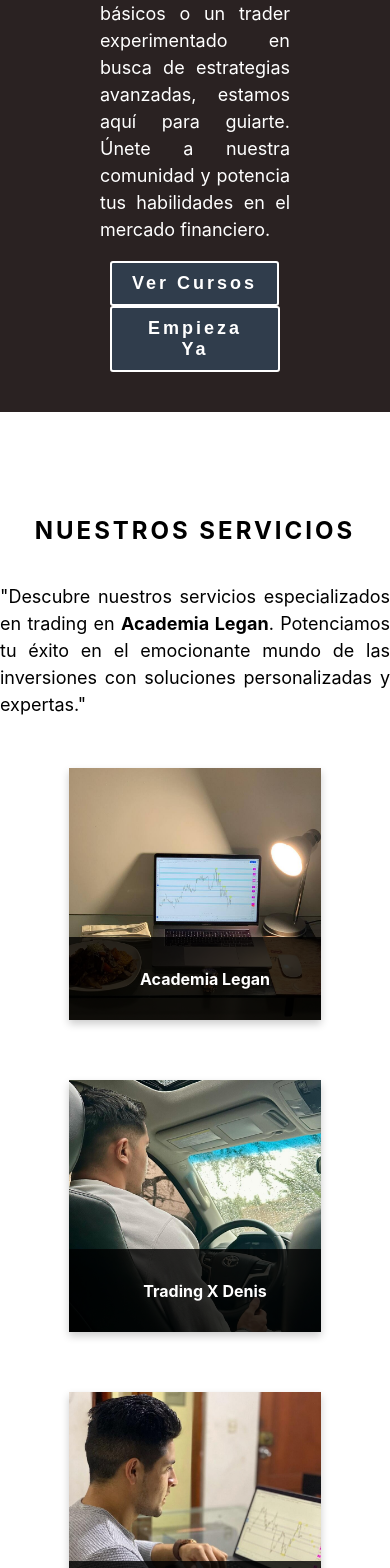
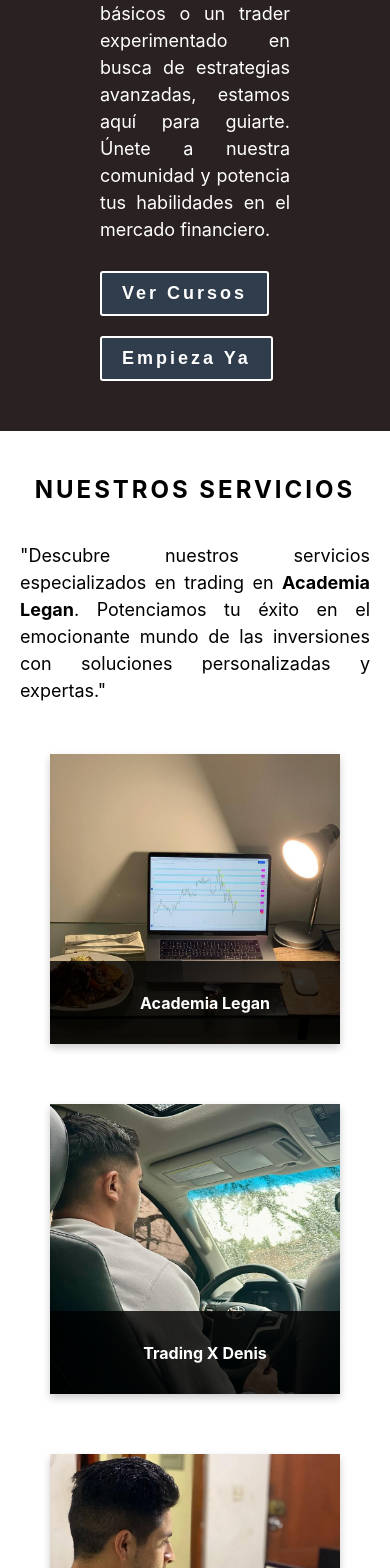
Before and after one commit to LUISFTEC/inmobiliariagutierrez, a React (Create React App) app: page /academia-legan/inicio in a window 390 px wide. Shown: the part 432-2000 px from the top of the page. Built offline with nearby package versions, Linux system fonts and the light colour scheme.

Commit message:
se corrigio responsivo en inicio y se corrgio la delete de  boton x

```diff
--- a/src/components/Inicio.js
+++ b/src/components/Inicio.js
@@ -131,7 +131,7 @@
 
             {/* Sección del carrusel */}
             <section className="slider-container">
-                <h2 className="titulo-especifico" >Ellos son algunos Alumnos Satisfechos</h2>
+                <h2 className="titulo-especifico" >Ellos son algunos de nuestros Alumnos:</h2>
                 <Slider {...settings}>
                     <div><img src="./assets/1.png" alt="Alumno 1" /></div>
                     <div><img src="./assets/2.png" alt="Alumno 2" /></div>
--- a/src/components/Navbar.js
+++ b/src/components/Navbar.js
@@ -27,6 +27,9 @@
         <li><Link to="/vip"><i className="fas fa-star"></i> VIP</Link></li>
         <li><Link to="/iniciar-sesion"><i className="fas fa-sign-in-alt"></i> Iniciar Sesión</Link></li>
         <li><Link to="/registrarse" className={`register-btn ${isMenuOpen ? 'centered' : ''}`}>Registrarse</Link></li>
+        <li className="close-icon" onClick={toggleMenu}>
+          <i className="fas fa-times"></i> {/* Icono "X" */}
+        </li>
       </ul>
     </nav>
   );
--- a/src/styles/Inicio.css
+++ b/src/styles/Inicio.css
@@ -145,6 +145,10 @@
     line-height: 1.5;
     text-align: justify;
   }
+
+  button {
+    margin: 10px 0; /* Ajusta el margen vertical y horizontal según tus necesidades */
+  }
 }
 
 @media (max-width: 900px) {
@@ -195,9 +199,18 @@
   .rectangle-box1 {
     display: none;
   }
+  .header-background,
+  .rectangle-box,
+  .rectangle-box1 {
+    width: 100%;
+    height: auto;
+  }
 }
 
 @media (max-width: 500px) {
+  header {
+    height: auto;
+  }
   .header-content {
     margin: 80px auto;
   }
--- a/src/styles/iniciocarrusel.css
+++ b/src/styles/iniciocarrusel.css
@@ -1,3 +1,11 @@
+.slider-container {
+    background-color: #9c5151; /* Cambia #FF0000 por el código de color que desees */
+    /* Otros estilos que desees aplicar */
+}
+
+
+
+
 /* Aplica el tamaño de letra solo al h2 con la clase 'titulo-especifico' */
 .titulo-especifico {
     text-align: center;
@@ -8,8 +16,19 @@
 
 /* Estilos para las imágenes en el carrusel */
 .slider-container .slick-slide img {
-    max-width: 90%; /* Asegura que la imagen no exceda el ancho del contenedor */
+    max-width: 80%; /* Asegura que la imagen no exceda el ancho del contenedor */
     height: auto; /* Mantiene la proporción de las imágenes */
     display: block; /* Asegura que la imagen no tenga espacio extra debajo */
     margin: auto; /* Centra la imagen en el slide */
+    border-radius: 20px;
 }
+
+
+@media (max-width: 768px) {
+    .titulo-especifico {
+        text-align: center;
+        margin-bottom: 40px; /* Espacio entre el título y el carrusel */
+        font-size: 30px; /* Tamaño de letra específico para este h2 */
+    }
+
+}
--- a/src/styles/iniciopregunta.css
+++ b/src/styles/iniciopregunta.css
@@ -45,6 +45,21 @@
     border-radius: 5px;
 }
 
+
+@media (max-width: 1200px) {
+    .trading-content {
+        display: flex;
+        flex-wrap: wrap; /* Permite ajustes en pantallas más pequeñas */
+        justify-content: center;
+        align-items: center;
+        background-color: #353333; /* Color de fondo */
+        border: 1px solid #ddd;
+        border-radius: 5px;
+        width: 100%; /* Ancho del contenedor */
+        margin-left: auto; /* Margen automático a la izquierda */
+        margin-right: auto; /* Margen automático a la derecha */
+      }
+}
 /* Estilos para pantallas más pequeñas (responsive design) */
 @media (max-width: 768px) {
     .trading-content {
--- a/src/styles/inicioservicios.css
+++ b/src/styles/inicioservicios.css
@@ -1,15 +1,15 @@
 /* Estilos para la sección de proyectos */
 #proyecto {
     text-align: center;
-    padding: 80px 0;
-    width: 100%;
+    padding: 20px 0;
     display: flex;
     background: rgb(255, 255, 255);
     align-items: center;
     background-size: cover;
     justify-content: center;
     flex-direction: column;
-    min-height: 100vh;
+    height: 100vh;
+
 }
 
 /* Título de la sección */
@@ -32,7 +32,8 @@
     display: flex;
     flex-wrap: wrap;
     justify-content: center;
-    width: 80%;
+    width: 60%;
+
 }
 
 /* Estilos individuales para cada proyecto */
@@ -86,7 +87,7 @@
     position: absolute;
     left: 0;
     bottom: 0;
-    width: 100%;
+    width: 50%;
     padding: 10px;
     background: rgba(0, 0, 0, 0.8);
     /* Fondo oscuro */
@@ -105,9 +106,26 @@
 @media (max-width: 1200px) {
 
 
+    #proyecto {
+        height: auto;
+
+    }
+
+    #proyecto .fila {
+        display: flex;
+        flex-wrap: wrap;
+        justify-content: center;
+        width: 100%;
+
+    }
+
+
     #proyecto .proyecto0 {
-        width: 45%;
-        /* Dos proyectos por fila en pantallas más pequeñas */
+        width: 35%; /* Cambiado a 45% para mostrar dos elementos por fila */
+    }
+
+    #proyecto .fila {
+        flex-wrap: wrap; /* Asegúrate de que flex-wrap esté configurado como "wrap" */
     }
 
 
@@ -119,6 +137,13 @@
         width: 75%;
         /* Dos proyectos por fila en pantallas más pequeñas */
     }
+
+    #proyecto {
+
+        padding:20px;
+
+
+    }
 }
 
 @media (max-width: 480px) {
@@ -126,4 +151,28 @@
         width: 90%;
         /* Un proyecto por fila en pantallas muy pequeñas */
     }
+
+    #proyecto .proyecto0 .info {
+        position: absolute;
+
+        width: 100%;
+
+    }
 }
+
+@media (max-width: 380px) {
+    #proyecto .proyecto0 {
+        width: 90%;
+        /* Un proyecto por fila en pantallas muy pequeñas */
+    }
+
+    #proyecto {
+
+        padding:20px;
+
+
+    }
+
+
+
+}
```
